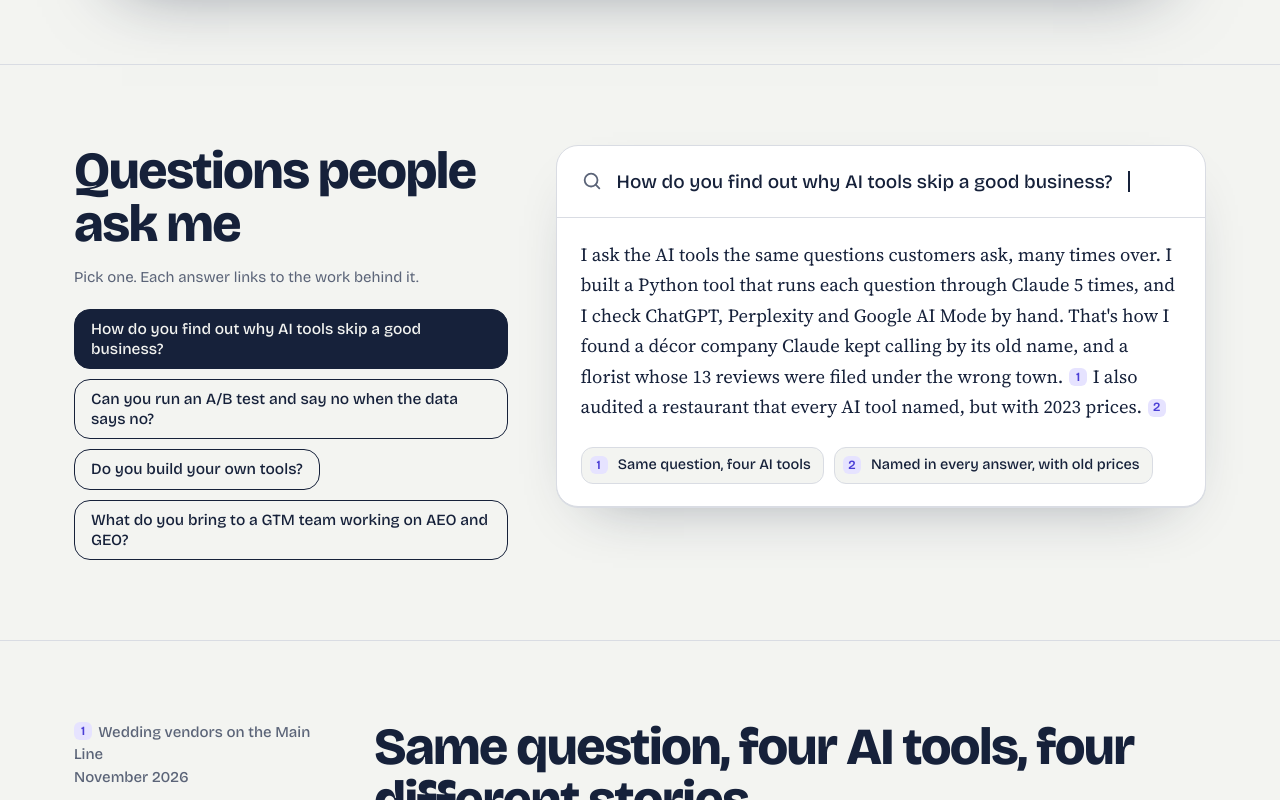
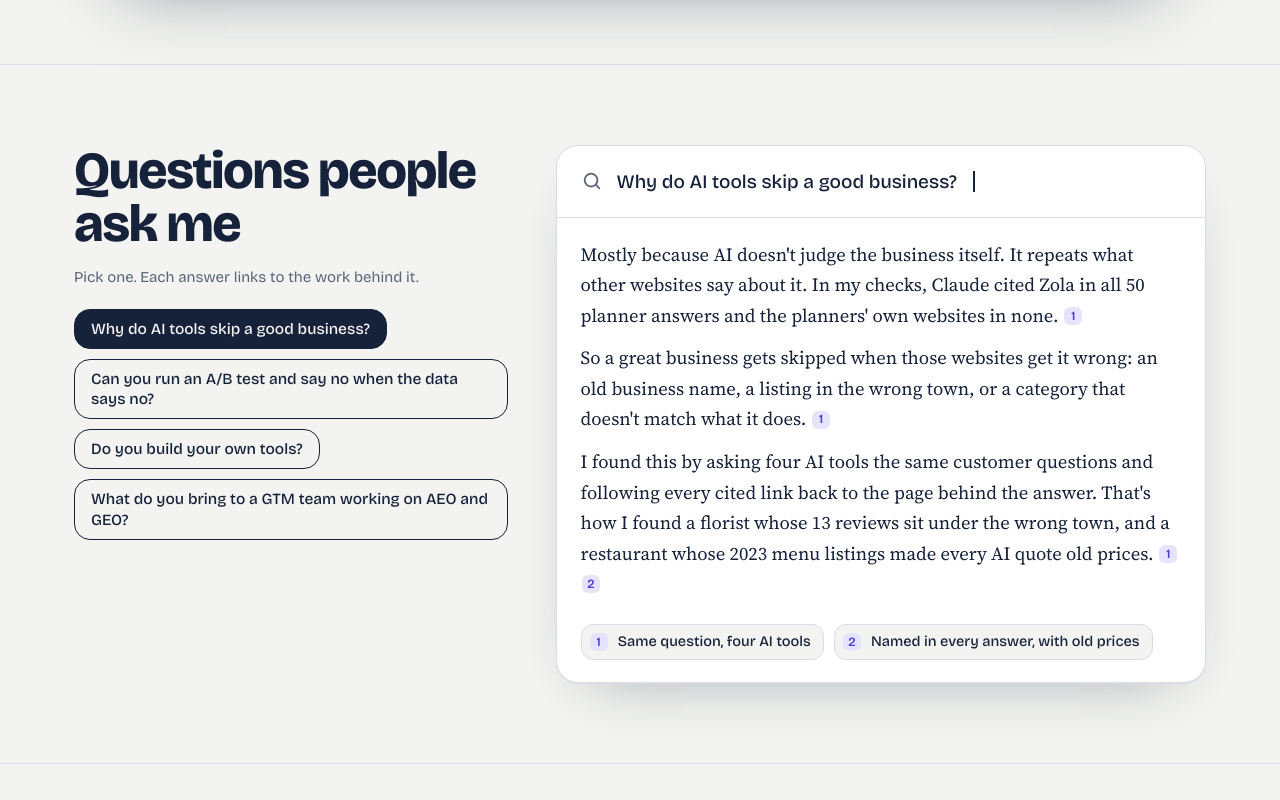
Before and after one commit to lakshmimaradana/lakshmimaradana.github.io, a plain HTML site: page index.html in a window 1280 px wide. Shown: the part 958-1758 px from the top of the page. Drawn offline with Linux system fonts and the light colour scheme.

Commit message:
Add files via upload

```diff
--- a/index.html
+++ b/index.html
@@ -493,11 +493,11 @@ footer .wrap { padding: 0 24px 40px; }
 (function () {
   var QA = [
     {
-      q: "How do you find out why AI tools skip a good business?",
+      q: "Why do AI tools skip a good business?",
       a: [
-        "I ask the AI tools the same questions customers ask, many times over. I built a Python tool that runs each question through Claude 5 times, and I check ChatGPT, Perplexity and Google AI Mode by hand.",
-        { t: "That's how I found a décor company Claude kept calling by its old name, and a florist whose 13 reviews were filed under the wrong town.", c: [1] },
-        { t: "I also audited a restaurant that every AI tool named, but with 2023 prices.", c: [2] }
+        { t: "Mostly because AI doesn't judge the business itself. It repeats what other websites say about it. In my checks, Claude cited Zola in all 50 planner answers and the planners' own websites in none.", c: [1] },
+        { t: "So a great business gets skipped when those websites get it wrong: an old business name, a listing in the wrong town, or a category that doesn't match what it does.", c: [1] },
+        { t: "I found this by asking four AI tools the same customer questions and following every cited link back to the page behind the answer. That's how I found a florist whose 13 reviews sit under the wrong town, and a restaurant whose 2023 menu listings made every AI quote old prices.", c: [1, 2] }
       ]
     },
     {
@@ -553,8 +553,9 @@ footer .wrap { padding: 0 24px 40px; }
       await wait(320);
     }
     var used = [];
-    var p = document.createElement("p"); rEl.appendChild(p);
+    var p;
     for (var s = 0; s < item.a.length; s++) {
+      p = document.createElement("p"); rEl.appendChild(p);
       var part = item.a[s], text = typeof part === "string" ? part : part.t, cites = typeof part === "string" ? [] : part.c;
       var span = document.createElement("span"); p.appendChild(span);
       var words = (text + " ").split(/(\s+)/);
```
